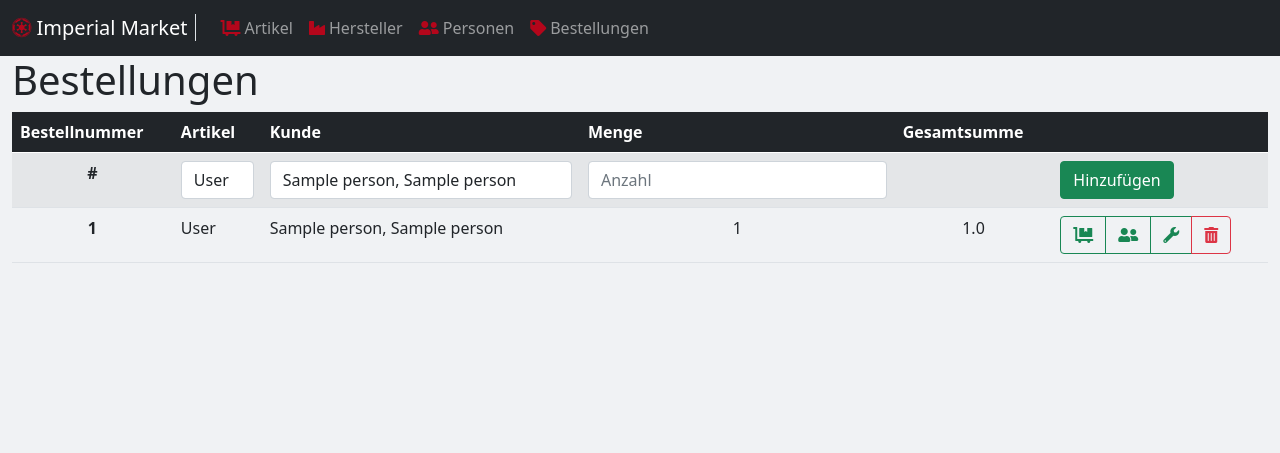
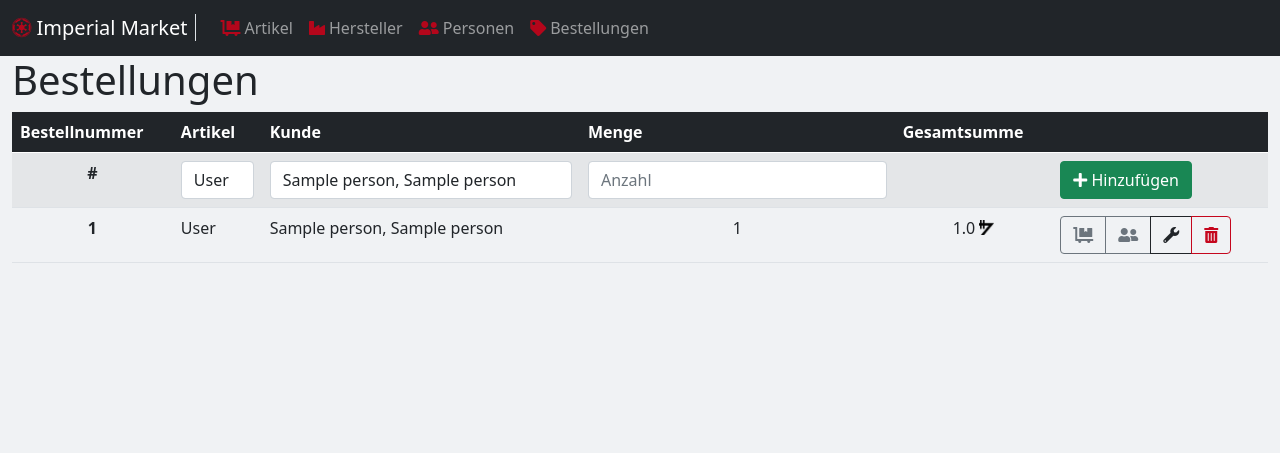
Before and after one commit to mortenmcpit/LF6_DB_APP, a Flask app: page /orders in a window 1280 px wide. Shown: the top 453 px of the page. Run offline with Flask 2, Linux system fonts and the light colour scheme; tables that the repository leaves empty hold one stand-in row (values such as "Sample post").

Commit message:
style update

```diff
--- a/templates/pages/article.html
+++ b/templates/pages/article.html
@@ -41,7 +41,10 @@
                 <th scope="row">{{ order.ordernumber }}</th>
                 <td>{{ order.customer }}</td>
                 <td>{{ order.articlequantity }}</td>
-                <td>{{ order.ordersum }}</td>
+                <td>{{ order.ordersum }}
+                    <img class="mb-1" src="{{ url_for('static', filename="img/imperial_credit.png") }}"
+                         height="15" width="15">
+                </td>
                 <td><a class="btn btn-outline-dark" type="button" data-bs-toggle="tooltip"
                        title="Kunde"
                        href="{{ url_for('main.show_customer', id=order.customernumber) }}"><i
--- a/templates/pages/articles.html
+++ b/templates/pages/articles.html
@@ -34,7 +34,10 @@
                 <th scope="row" class="text-center">{{ article.articlenumber }}</th>
                 <td>{{ article.producer }}</td>
                 <td>{{ article.articlename }}</td>
-                <td class="text-center">{{ article.price }}</td>
+                <td class="text-center">{{ article.price }}
+                    <img class="ms-1" src="{{ url_for('static', filename="img/imperial_credit.png") }}"
+                         height="15" width="15">
+                </td>
                 <td>
                     <form action="{{ url_for('main.delete_article', id=article.articlenumber) }}" method="post">
                         <div class="btn-group">
--- a/templates/pages/costumer.html
+++ b/templates/pages/costumer.html
@@ -40,7 +40,10 @@
                 <th scope="row">{{ order.ordernumber }}</th>
                 <td>{{ order.article }}</td>
                 <td>{{ order.articlequantity }}</td>
-                <td>{{ order.ordersum }}</td>
+                <td>{{ order.ordersum }}
+                    <img class="mb-1" src="{{ url_for('static', filename="img/imperial_credit.png") }}"
+                         height="15" width="15">
+                </td>
                 <td><a class="btn btn-outline-dark" type="button" data-bs-toggle="tooltip"
                        title="Artikel"
                        href="{{ url_for('main.show_article', id=order.articlenumber) }}"><i
--- a/templates/pages/customers.html
+++ b/templates/pages/customers.html
@@ -33,7 +33,7 @@
                 <td>{{ form_field(form.birthday) }}</td>
                 <td>
                     <button type="submit" class="submit-btn btn btn-success">
-                        Hinzufügen
+                        <i class="fas fa-plus"></i> Hinzufügen
                     </button>
                 </td>
             </tr>
--- a/templates/pages/orders.html
+++ b/templates/pages/orders.html
@@ -25,7 +25,7 @@
                 <td></td>
                 <td>
                     <button type="submit" class="submit-btn btn btn-success">
-                        Hinzufügen
+                        <i class="fas fa-plus"></i> Hinzufügen
                     </button>
                 </td>
             </tr>
@@ -38,26 +38,28 @@
                 <td>{{ order.article }}</td>
                 <td>{{ order.customer }}</td>
                 <td class="text-center">{{ order.articlequantity }}</td>
-        <td class="text-center">{{ order.articlequantity * order.article.price }}</td>
+                <td class="text-center">{{ order.articlequantity * order.article.price }}
+                    <img class="mb-1" src="{{ url_for('static', filename="img/imperial_credit.png") }}"
+                         height="15" width="15">
+                </td>
                 <td>
                     <form action="{{ url_for('main.delete_order', id=order.ordernumber) }}" method="post">
                         <div class="btn-group">
-                    <a class="btn btn-outline-success" type="button" data-bs-toggle="tooltip"
+                            <a class="btn btn-outline-secondary" type="button" data-bs-toggle="tooltip"
                                title="Artikel"
                                href="{{ url_for('main.show_article', id=order.articlenumber) }}"><i
                                     class="fas fa-dolly-flatbed"></i></a>
-                    <a class="btn btn-outline-success" type="button" data-bs-toggle="tooltip"
+                            <a class="btn btn-outline-secondary" type="button" data-bs-toggle="tooltip"
                                title="Kunde"
                                href="{{ url_for('main.show_customer', id=order.customernumber) }}"><i
                                     class="fas fa-user-friends"></i></a>
-                    <a class="btn btn-outline-success" type="button" data-bs-toggle="tooltip"
+                            <a class="btn btn-outline-dark" type="button" data-bs-toggle="tooltip"
                                title="Bearbeiten" href="{{ url_for('main.edit_order', id=order.ordernumber) }}">
                                 <i class="fas fa-wrench"></i></a>
-                    <button type="submit" class="btn btn-outline-danger" data-bs-toggle="tooltip"
+                            <button type="submit" class="btn btn-outline-danger-sith" data-bs-toggle="tooltip"
                                     title="Löschen"><i class="fas fa-trash-alt"></i></button>
                         </div>
                     </form>
-
                 </td>
             </tr>
         {% endfor %}
--- a/templates/pages/producers.html
+++ b/templates/pages/producers.html
@@ -21,7 +21,7 @@
                 <td>{{ form_field(form.country) }}</td>
                 <td>
                     <button type="submit" class="submit-btn btn btn-success">
-                        Hinzufügen
+                        <i class="fas fa-plus"></i> Hinzufügen
                     </button>
                 </td>
             </tr>
```
Also changed, not shown: static/img/imperial_credit.png (added). Lines whose indentation alone changed are shown as unchanged.
